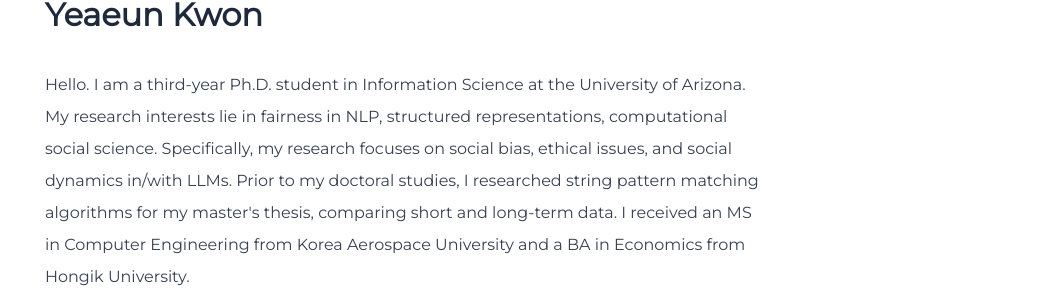
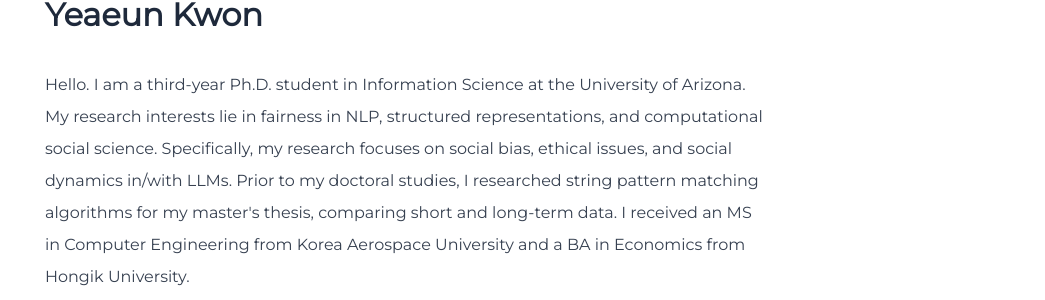
Before and after one commit to yeaeunkwon/yeaeunkwon.github.io, a Jekyll site: the page built from index.md, in a window 1280 px wide. Shown: the part 619-919 px from the top of the page, without its empty margins (235-1280 px from the left). Built offline with Jekyll 4.4.1, drawn with Linux system fonts in a browser that asks for light colours.

Commit message:
Update _config.yml

```diff
--- a/_config.yml
+++ b/_config.yml
@@ -5,7 +5,7 @@ description: |
     Hello. I am a third-year Ph.D. student in Information Science at the University of Arizona.
 
 
-    My research interests lie in fairness in NLP, structured representations, computational social science. Specifically, my research focuses on social bias, ethical issues, and social dynamics in/with LLMs.
+    My research interests lie in fairness in NLP, structured representations, and computational social science. Specifically, my research focuses on social bias, ethical issues, and social dynamics in/with LLMs.
 
 
     Prior to my doctoral studies, I researched string pattern matching algorithms for my master's thesis, comparing short and long-term data.
```
